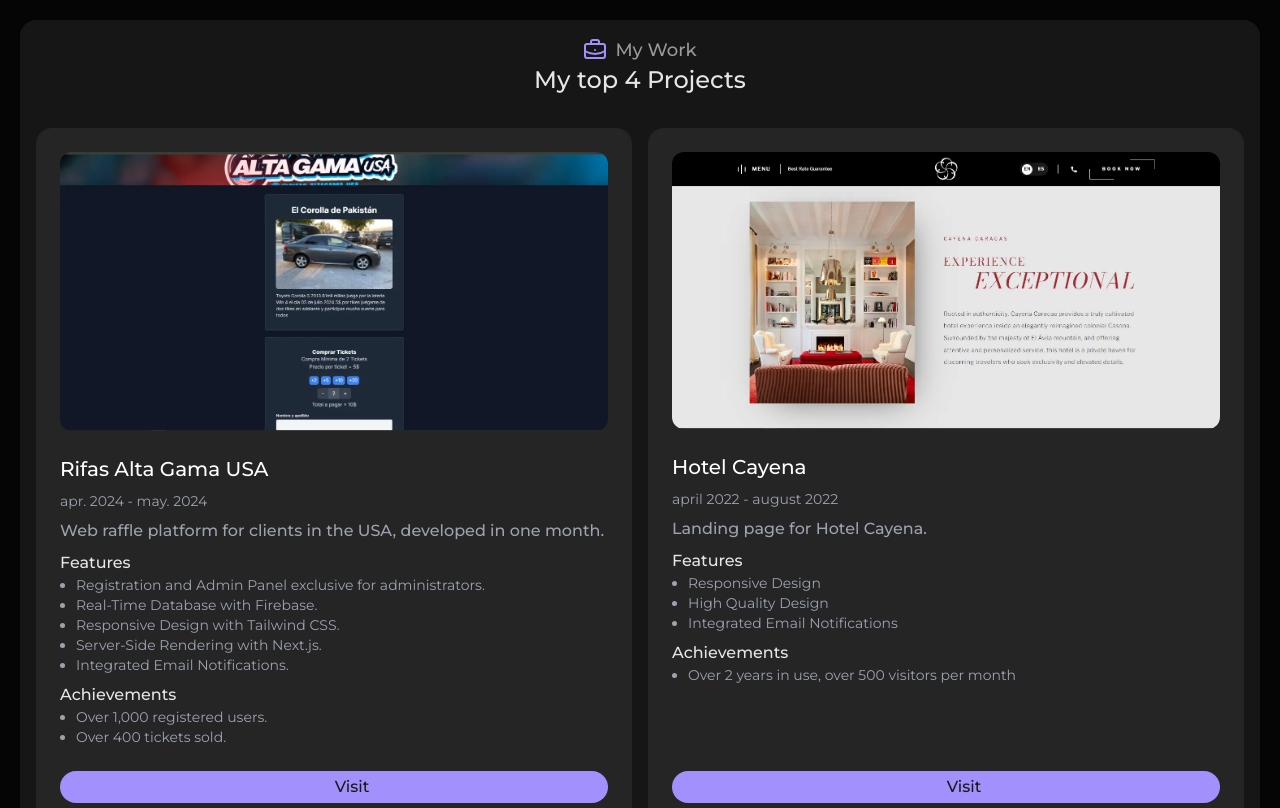
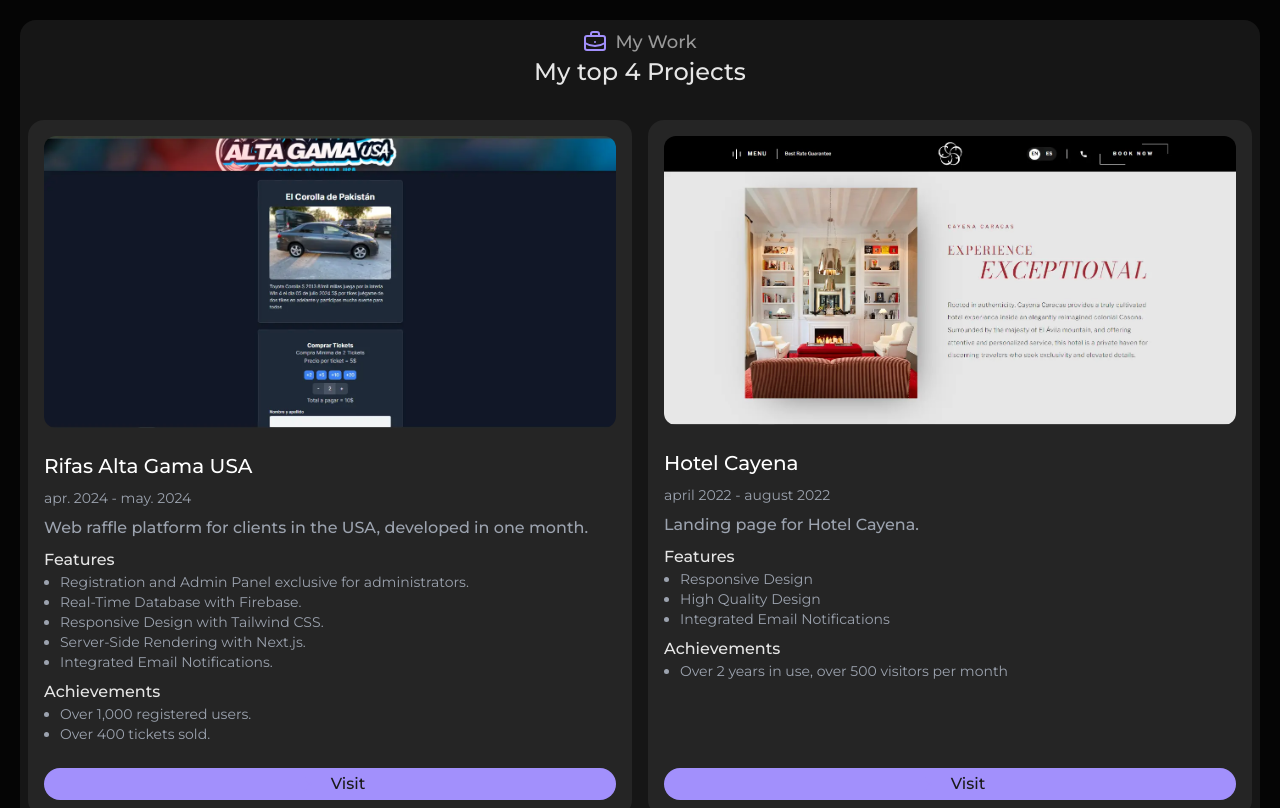
Before and after one commit to TheDevBianchi/Portfolio, a Next.js app: page /projects in a window 1280 px wide. Shown: the top 808 px of the page. Built offline with nearby package versions, Linux system fonts and the light colour scheme.

Commit message:
Fix: Styles

```diff
--- a/src/app/globals.css
+++ b/src/app/globals.css
@@ -23,7 +23,7 @@ html {
   display: grid;
   grid-template-columns: 1fr;
   grid-template-rows: auto;
-  gap: 16px 16px;
+  gap: 12px;
   grid-auto-flow: row;
   grid-template-areas:
     "Activities"
@@ -36,6 +36,7 @@ html {
   .grid-container {
     grid-template-columns: 1fr 1fr;
     grid-template-rows: auto auto;
+    gap: 16px;
     grid-template-areas:
       "Activities Profile"
       "Headline Headline"
--- a/src/app/page.js
+++ b/src/app/page.js
@@ -8,7 +8,7 @@ import ProfileContainer from '@/components/containers/ProfileContainer'
 
 function Page() {
   return (
-    <div className='container mx-auto p-5'>
+    <div className='container mx-auto p-2 md:p-5'>
       <div className='grid-container'>
         <div className='Activities flex flex-col gap-4'>
           <Stack />
--- a/src/components/ui/Container.jsx
+++ b/src/components/ui/Container.jsx
@@ -1,11 +1,15 @@
-import React from 'react'
+import React from 'react';
 
-function Container({children, min, projects }) {
+function Container({children, min, projects}) {
   return (
-    <div className={`relative rounded-2xl flex flex-col ${projects ? 'bg-[#252525] gap-2 p-6 group' : 'justify-center bg-bgc gap-4 p-4 h-full'} ${min ? 'min-h-[200px]' : null}`}>
+    <div
+      className={`relative rounded-2xl flex flex-col w-full
+        ${projects ? 'bg-[#252525] gap-2 p-4' : 'justify-center bg-bgc gap-4 p-2 h-full'}
+        ${min ? 'min-h-[200px]' : ''}
+        md:w-auto`}>
       {children}
     </div>
-  )
+  );
 }
 
-export default Container
+export default Container;
```
